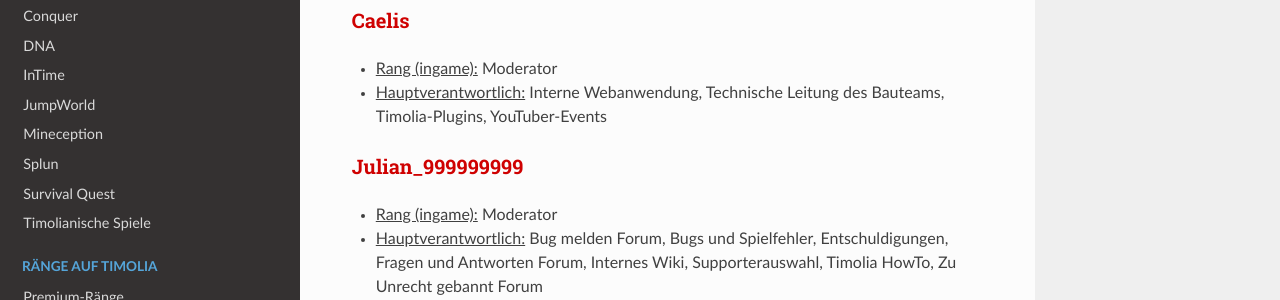
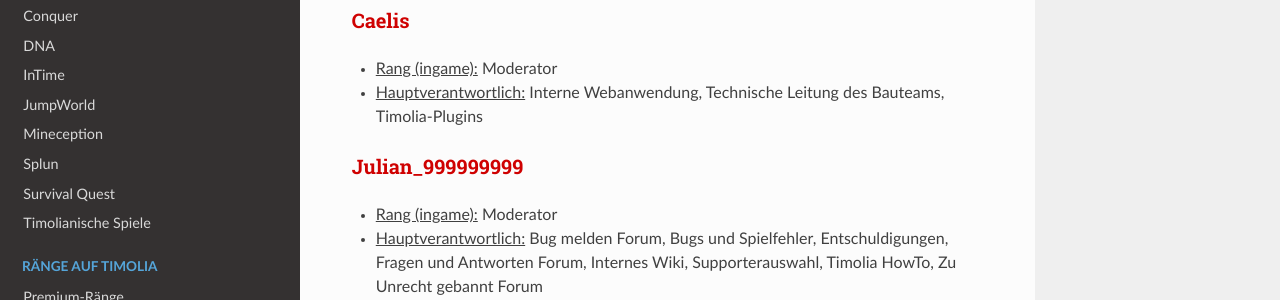
Before and after one commit to TimoliaDE/HowTo, an MkDocs documentation site: the page built from docs/team/members.md, in a window 1280 px wide and 900 px high, scrolled down 1193 px. Shown: the part 175-475 px from the top of the window. Built offline with MkDocs 1.6.1, drawn with Linux system fonts in a browser that asks for light colours; nearby versions of some CDN libraries; old or Windows-style settings are respelled for this version of MkDocs; some of the changed text lies outside the part shown.

Commit message:
Update members.md

```diff
--- a/docs/team/members.md
+++ b/docs/team/members.md
@@ -41,7 +41,7 @@ Moderatoren koordinieren einzelne Projekte oder Bereiche auf Timolia und sorgen
 
 ### <strong><span style="color:#CF0101">Caelis</strong>
 - <u>Rang (ingame):</u> Moderator
-- <u>Hauptverantwortlich:</u> Interne Webanwendung, Technische Leitung des Bauteams, Timolia-Plugins, YouTuber-Events
+- <u>Hauptverantwortlich:</u> Interne Webanwendung, Technische Leitung des Bauteams, Timolia-Plugins
 
 ### <strong><span style="color:#CF0101">Julian_999999999</span></strong>
 - <u>Rang (ingame):</u> Moderator
@@ -141,9 +141,6 @@ Sie stehen für alle grundlegenden Fragen und Reports zur Verfügung und sind di
 - <u>Nebenverantwortlich:</u> Anti-Cheat
 
 ### <strong><span style="color:#E4D100">ferdedelino</span></strong>
-- <u>Rang (ingame):</u> Supporter
-
-### <strong><span style="color:#E4D100">FlorianFida</span></strong>
 - <u>Rang (ingame):</u> Supporter
 
 ### <strong><span style="color:#E4D100">InfiniteNiki</span></strong>
```
